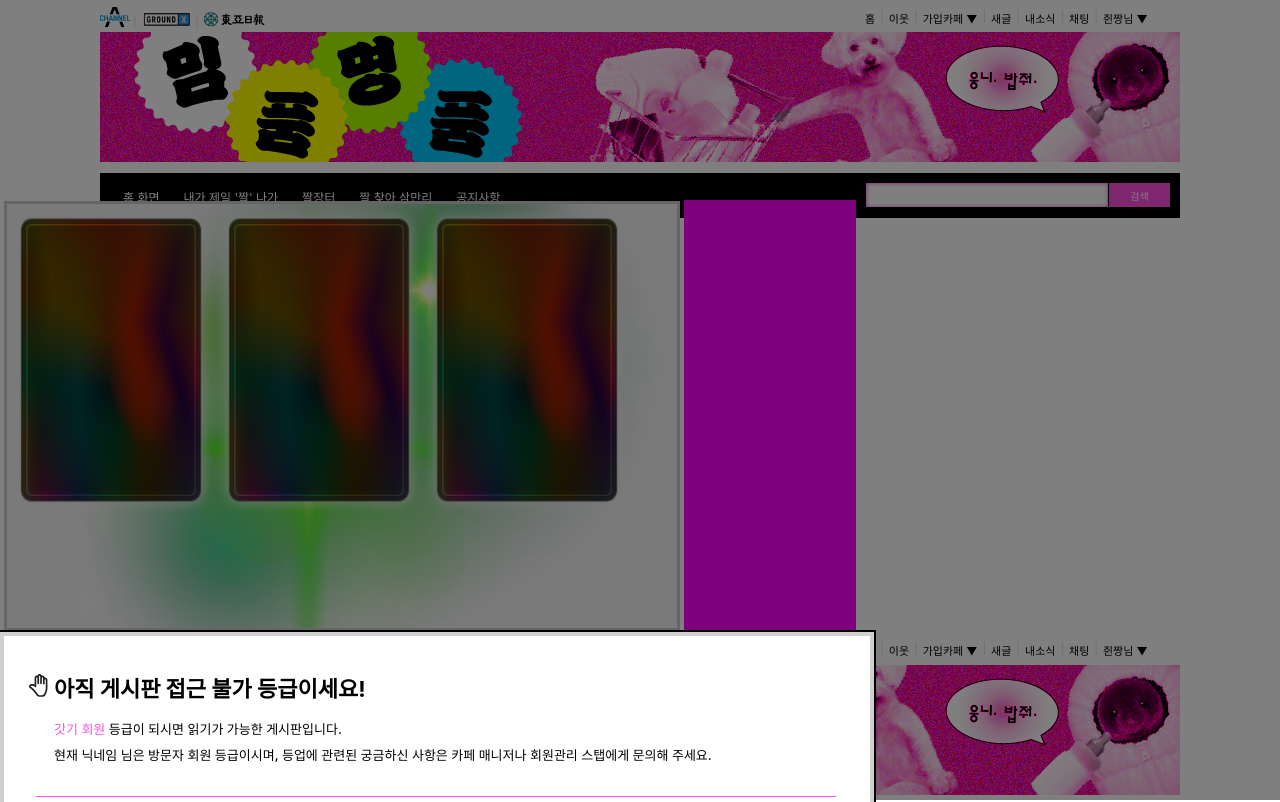
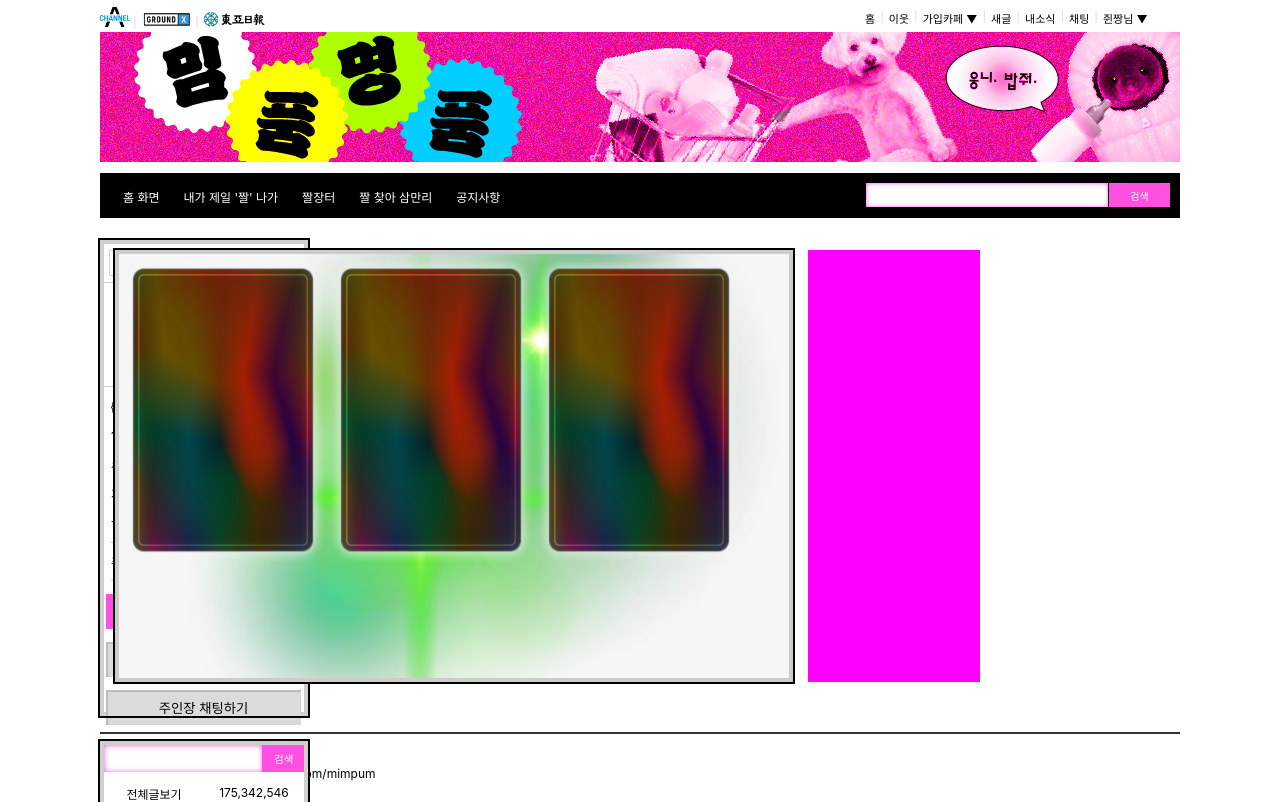
Before and after one commit to HugoParkk/meme-discussion, a React (Create React App) app: page /main in a window 1280 px wide. Shown: the top 802 px of the page. Built offline with nearby package versions, Linux system fonts and the light colour scheme.

Commit message:
[06.10] 헤더 카드 추가 및 보더 수정

```diff
--- a/src/pages/Main.js
+++ b/src/pages/Main.js
@@ -14,7 +14,12 @@ import Card from '../images/main_page/Card.png';
 function Main() {
   return (
     <div>
+
+
+
+      <Warp>
       <Header />
+      <div id="main-sidebar"><Sidebar /></div>
       <MainMiddle>
         <div id="best_JJal">
           <div className="card_set">
@@ -37,11 +42,8 @@ function Main() {
 
         </div>
       </MainMiddle>
-      <Popup />
-      <Warp>
-        <Header />
         {/* <div id="main-popup"><Popup /></div> */}
-        <div id="main-sidebar"><Sidebar /></div>
+
         <Footer />
       </Warp>
     </div>
@@ -50,7 +52,7 @@ function Main() {
 
 const MainMiddle = styled.div`
   display: flex;
-  margin: 0;
+  margin: 50px auto;
   padding: 0;
   position: relative;
   #best_JJal{
@@ -58,8 +60,9 @@ const MainMiddle = styled.div`
     height: 424px;
     background: url(${twinkle});
 
-    margin: auto;
-    border: 3px solid #ccc;
+    margin: auto 15px;
+    border: 4px solid #ccc;
+    outline: 2px solid #000;
     .card{
     margin: auto 0;
     img{
```
